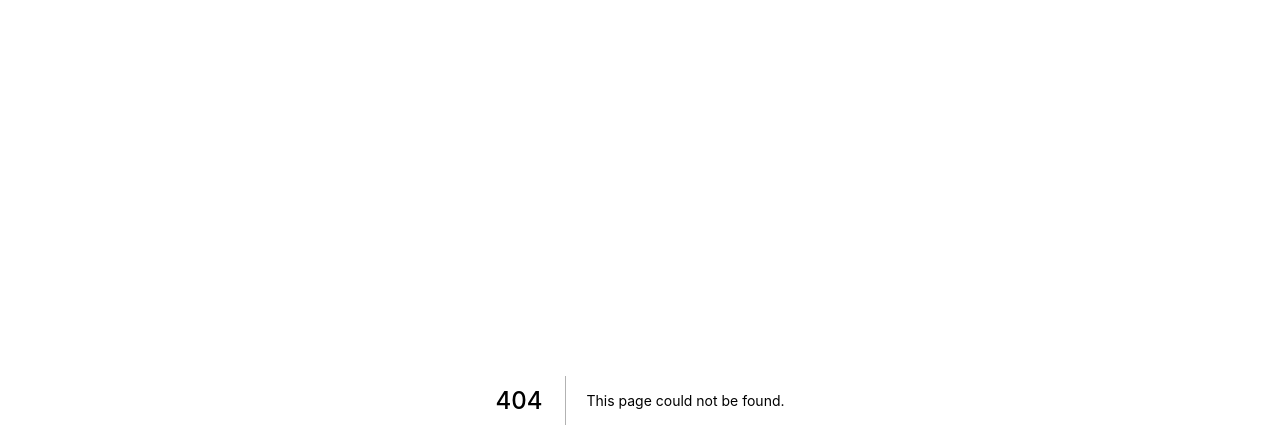
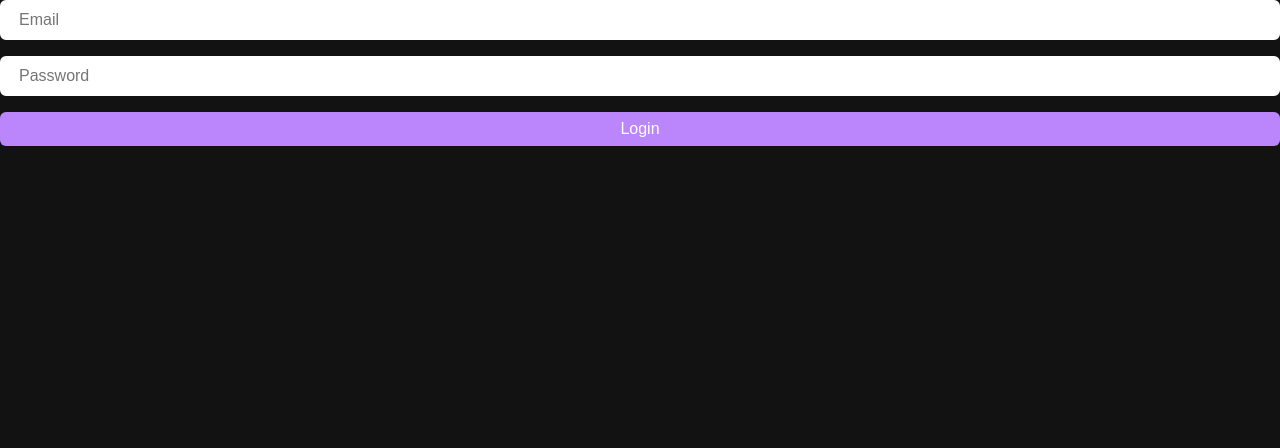
Before and after one commit to glaucioripol/graphql-login-next-js, a Next.js app: page /login in a window 1280 px wide. Before the commit this address had no page. Shown: the top 448 px of the page. Built offline with nearby package versions, Linux system fonts and the light colour scheme.

Commit message:
feat: chore wip login screen

```diff
--- /dev/null
+++ b/pages/login.tsx
@@ -0,0 +1,32 @@
+import { FormEvent } from "react";
+
+export default function Login() {
+  const handleSubmit = (e: FormEvent<HTMLFormElement>) => {
+    e.preventDefault();
+  };
+
+  return (
+    <main>
+      <form className="form" onSubmit={handleSubmit}>
+        <input
+          className="input"
+          type="email"
+          name="email"
+          placeholder="Email"
+          aria-label="write your email"
+          autoComplete="off"
+        />
+        <input
+          className="input"
+          type="password"
+          name="password"
+          placeholder="Password"
+          aria-label="write your password"
+        />
+        <button className="button" aria-label="Button to submit your data">
+          Login
+        </button>
+      </form>
+    </main>
+  );
+}
--- /dev/null
+++ b/pages/register.tsx
@@ -0,0 +1,5 @@
+import React from "react";
+
+export default function Register() {
+  return <div>register</div>;
+}
--- a/public/styles/globals.css
+++ b/public/styles/globals.css
@@ -1,6 +1,54 @@
+:root {
+  --background-color: #121212;
+  --primary-color: #bb86fc;
+  --primary-color-contrast: #ffffff;
+  --secondary-color: #f0f0f0;
+  --common-padding: 8px 16px;
+  --common-radius: 6px;
+  --common-shadow: 0 1px 3px rgba(0, 0, 0, 0.12), 0 1px 2px rgba(0, 0, 0, 0.24);
+  --common-font-size-input: 1rem;
+}
+
 * {
   border: 0;
   box-sizing: border-box;
   margin: 0;
   padding: 0;
+  outline: 0;
 }
+
+body {
+  background-color: var(--background-color);
+}
+
+.form {
+  display: flex;
+  flex-direction: column;
+  gap: 16px;
+}
+
+.input {
+  border: var(--primary-color-contrast) solid;
+  border-radius: var(--common-radius);
+  font-size: var(--common-font-size-input);
+  padding: var(--common-padding);
+}
+
+.input:focus {
+  border-color: var(--primary-color);
+}
+
+.button {
+  background-color: var(--primary-color);
+  border-radius: var(--common-radius);
+  color: var(--primary-color-contrast);
+  font-size: var(--common-font-size-input);
+  padding: var(--common-padding);
+}
+
+.button:hover,
+.button:active,
+.button:focus {
+  background-color: var(--primary-color-contrast);
+  color: var(--background-color);
+}
```
